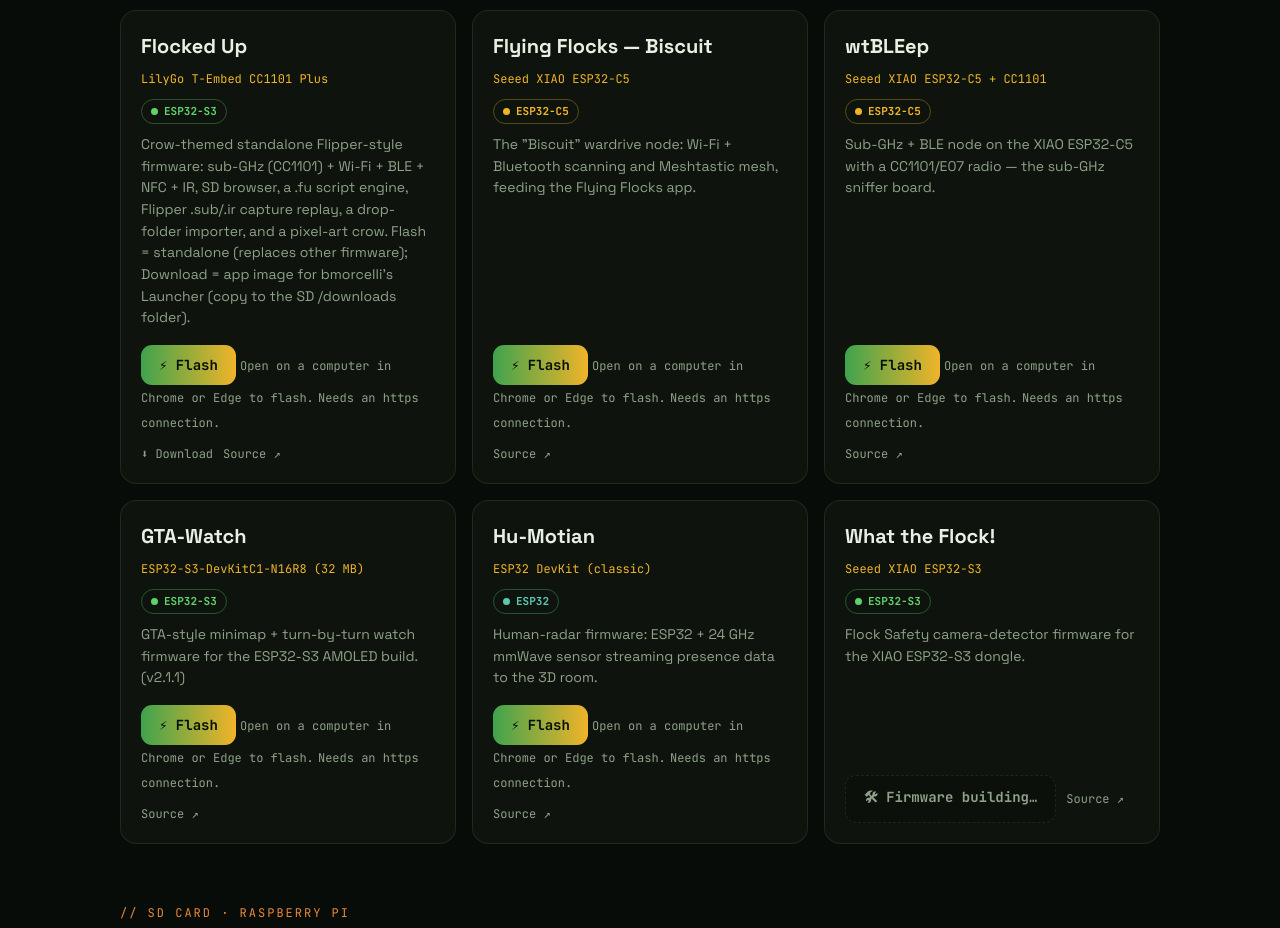
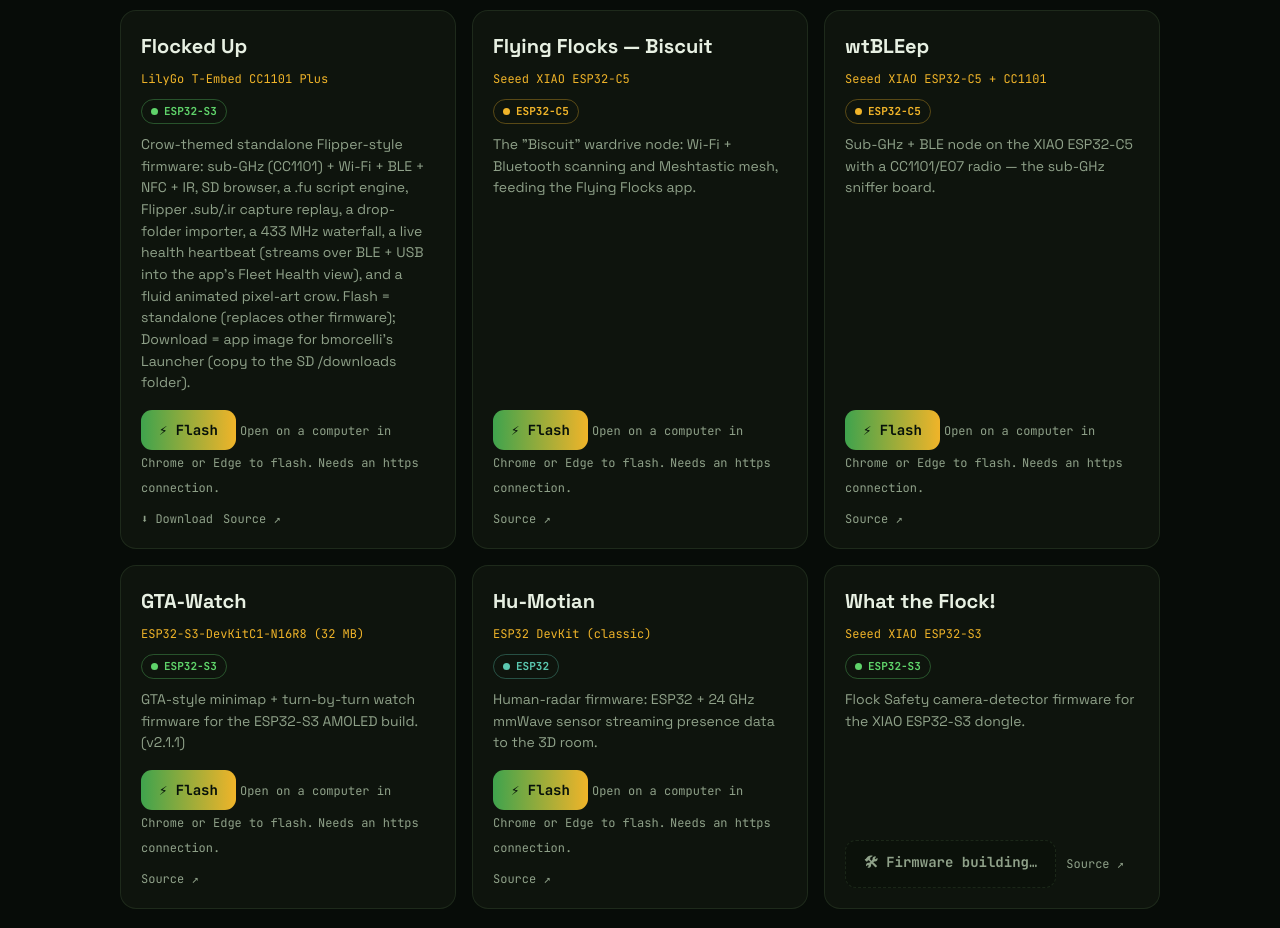
Before and after one commit to real-CAK3D/CAK3D_Creations, a plain HTML site: page flash.html in a window 1280 px wide. Shown: the part 820-1748 px from the top of the page. Drawn offline with Linux system fonts and the light colour scheme.

Commit message:
Flocked Up v0.9 — health heartbeat, 433 waterfall, deeper crow

```diff
--- a/flash.html
+++ b/flash.html
@@ -202,7 +202,7 @@
   // status: 'ready' => live flash button; 'building' => firmware not hosted yet
   const FW=[
     {name:'Flocked Up', board:'LilyGo T-Embed CC1101 Plus', chip:'ESP32-S3',
-     desc:'Crow-themed standalone Flipper-style firmware: sub-GHz (CC1101) + Wi-Fi + BLE + NFC + IR, SD browser, a .fu script engine, Flipper .sub/.ir capture replay, a drop-folder importer, and a pixel-art crow. Flash = standalone (replaces other firmware); Download = app image for bmorcelli’s Launcher (copy to the SD /downloads folder).',
+     desc:'Crow-themed standalone Flipper-style firmware: sub-GHz (CC1101) + Wi-Fi + BLE + NFC + IR, SD browser, a .fu script engine, Flipper .sub/.ir capture replay, a drop-folder importer, a 433 MHz waterfall, a live health heartbeat (streams over BLE + USB into the app’s Fleet Health view), and a fluid animated pixel-art crow. Flash = standalone (replaces other firmware); Download = app image for bmorcelli’s Launcher (copy to the SD /downloads folder).',
      manifest:'firmware/flockedup/manifest.json', src:R+'FlockedUp', dl:'firmware/flockedup/FlockedUp.bin', status:'ready'},
     {name:'Flying Flocks — Biscuit', board:'Seeed XIAO ESP32-C5', chip:'ESP32-C5',
      desc:'The "Biscuit" wardrive node: Wi-Fi + Bluetooth scanning and Meshtastic mesh, feeding the Flying Flocks app.',
```
Also changed, not shown: firmware/flockedup/manifest.json, 2 other files.
